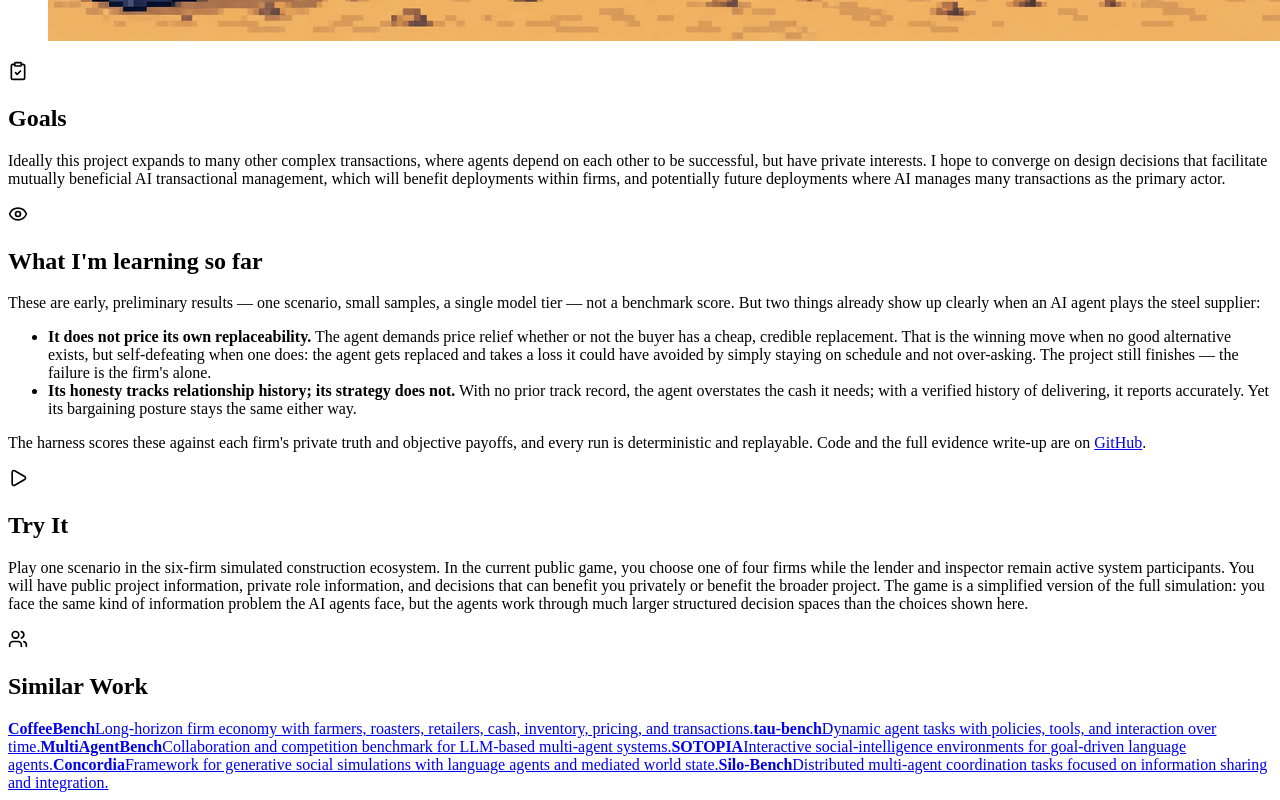
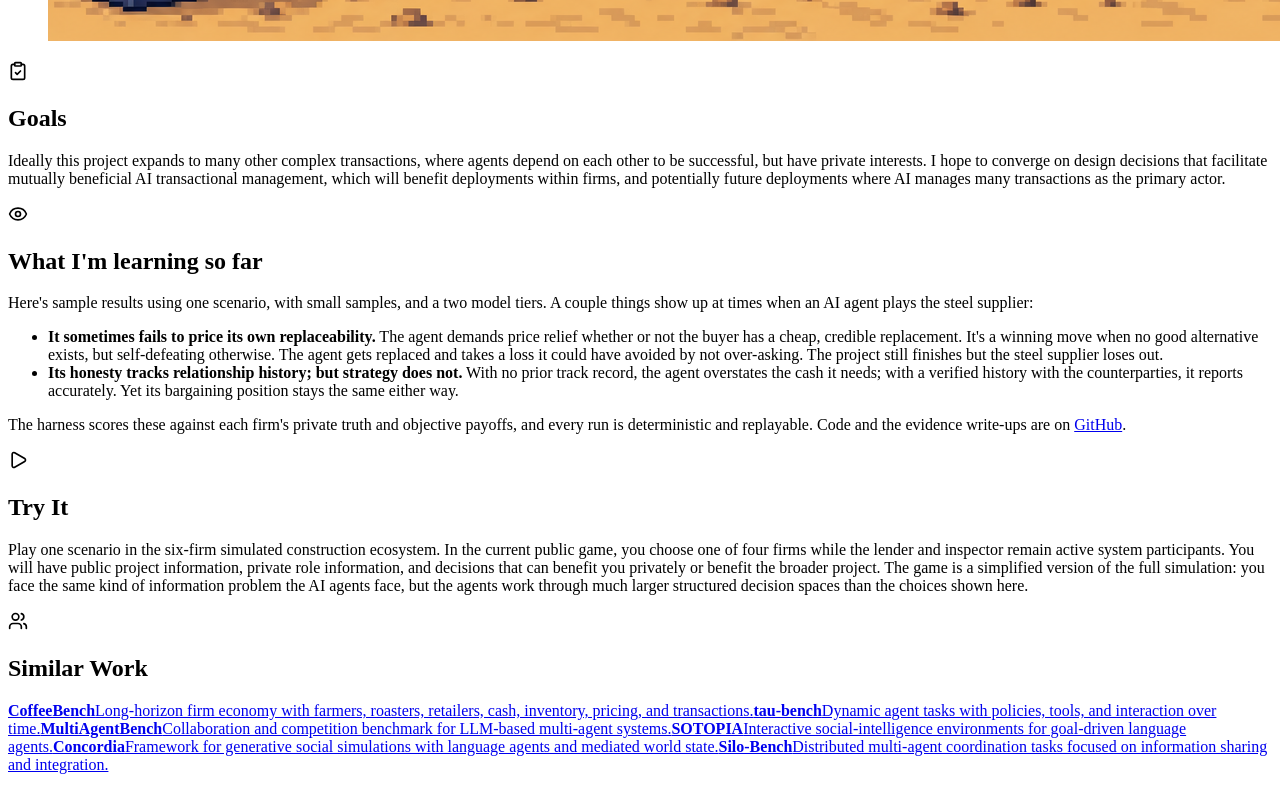
Before and after one commit to mduffster/construction-agent-bench, a React (Vite) app in the folder web/: page / in a window 1280 px wide. Shown: the part 1304-2104 px from the top of the page. Built offline with nearby package versions, Linux system fonts and the light colour scheme; the HTML template or start-up script is replaced by a standard one.

Commit message:
language changes on the front page

```diff
--- a/web/src/App.tsx
+++ b/web/src/App.tsx
@@ -214,31 +214,30 @@ function HomePage() {
           <h2>What I'm learning so far</h2>
         </div>
         <p>
-          These are early, preliminary results — one scenario, small samples,
-          a single model tier — not a benchmark score. But two things already
-          show up clearly when an AI agent plays the steel supplier:
+          Here's sample results using one scenario, with small samples,
+          and a two model tiers. A couple things show up at times
+          when an AI agent plays the steel supplier:
         </p>
         <ul className="findings-list">
           <li>
-            <strong>It does not price its own replaceability.</strong> The agent
+            <strong>It sometimes fails to price its own replaceability.</strong> The agent
             demands price relief whether or not the buyer has a cheap, credible
-            replacement. That is the winning move when no good alternative exists,
-            but self-defeating when one does: the agent gets replaced and takes a
-            loss it could have avoided by simply staying on schedule and not
-            over-asking. The project still finishes — the failure is the firm's
-            alone.
+            replacement. It's a winning move when no good alternative exists,
+            but self-defeating otherwise. The agent gets replaced and takes a
+            loss it could have avoided by not over-asking. The project still
+            finishes but the steel supplier loses out.
           </li>
           <li>
-            <strong>Its honesty tracks relationship history; its strategy does
+            <strong>Its honesty tracks relationship history; but strategy does
             not.</strong> With no prior track record, the agent overstates the cash
-            it needs; with a verified history of delivering, it reports accurately.
-            Yet its bargaining posture stays the same either way.
+            it needs; with a verified history with the counterparties, it reports accurately.
+            Yet its bargaining position stays the same either way.
           </li>
         </ul>
         <p>
           The harness scores these against each firm's private truth and
           objective payoffs, and every run is deterministic and replayable. Code
-          and the full evidence write-up are on{" "}
+          and the evidence write-ups are on{" "}
           <a href="https://github.com/mduffster/construction-agent-bench" rel="noreferrer" target="_blank">
             GitHub
           </a>
```
